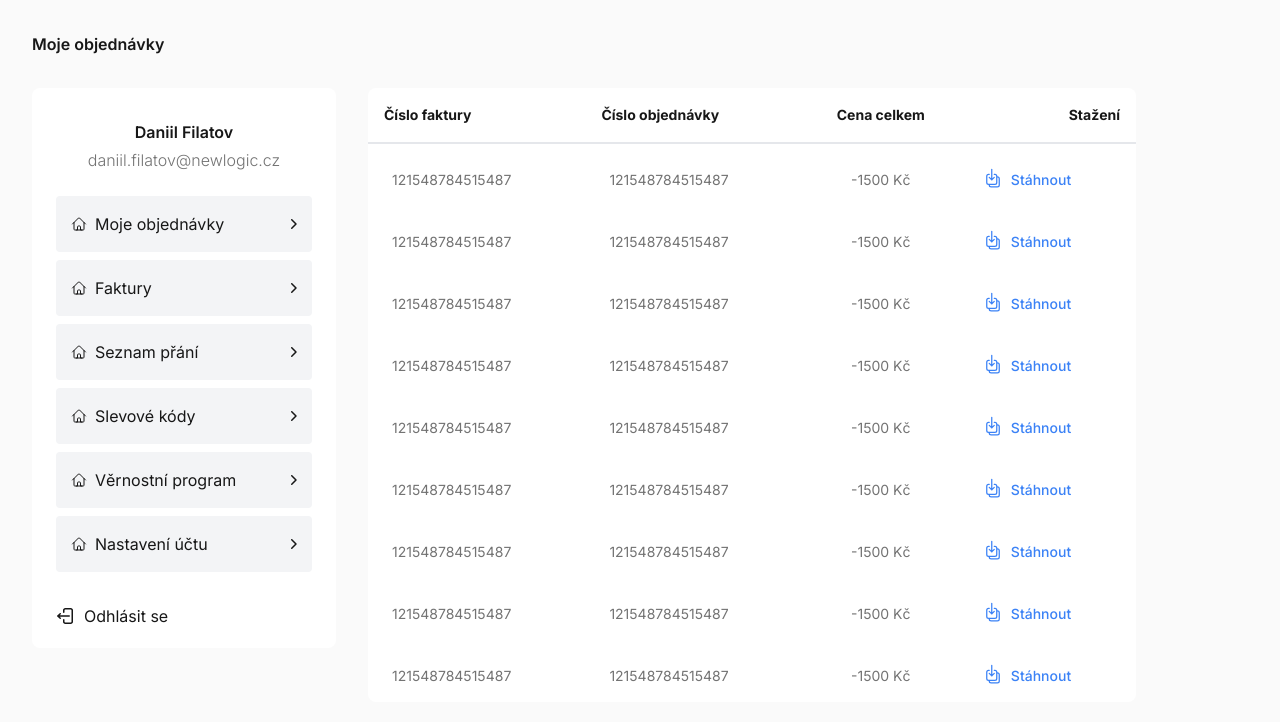
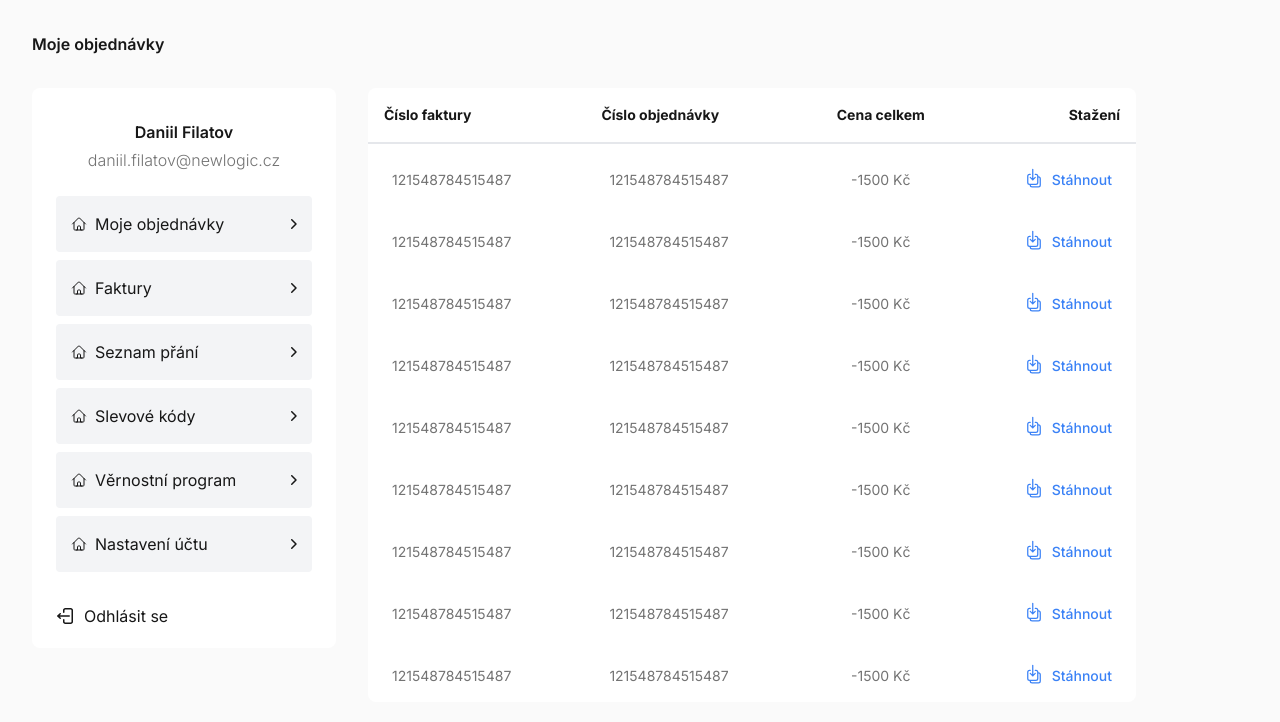
Before and after one commit to PragueBeerGuide/vue-tailwind-app, a Vue app: page /invoices in a window 1280 px wide. Shown: the top 722 px of the page. Built offline with nearby package versions, Linux system fonts and the light colour scheme; a web font is replaced by a local one.

Commit message:
data right column aligned to the right

```diff
--- a/src/components/TableRow.vue
+++ b/src/components/TableRow.vue
@@ -8,14 +8,14 @@ import DownloadIcon from './icons/DownloadIcon.vue'
     <td class="px-6 pt-6 pb-3.5">{{ item.orderID }}</td>
     <td class="px-6 pt-6 pb-3.5 text-center">{{ item.totalPrice }} Kč</td>
     <td class="px-6 pt-6 pb-3.5">
-      <button
+      <div
         class="font-medium text-btn text-blue-500 hover:underline flex gap-2 justify-end whitespace-nowrap group"
       >
         <DownloadIcon
-          class="group-hover:text-white transition-transform duration-150 group-hover:-translate-y-1 group-hover:scale-110"
+          class="group-hover:text-white cursor-pointer transition-transform duration-150 group-hover:-translate-y-1 group-hover:scale-110"
         />
-        Stáhnout
-      </button>
+        <span class="cursor-pointer">Stáhnout</span>
+      </div>
     </td>
   </tr>
 </template>
```
